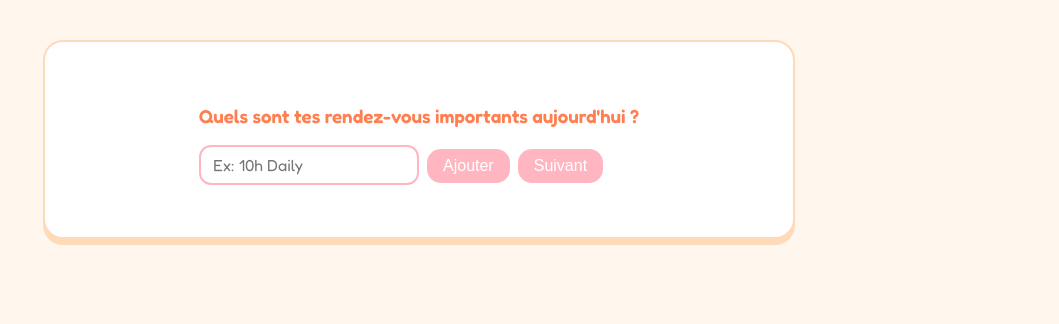
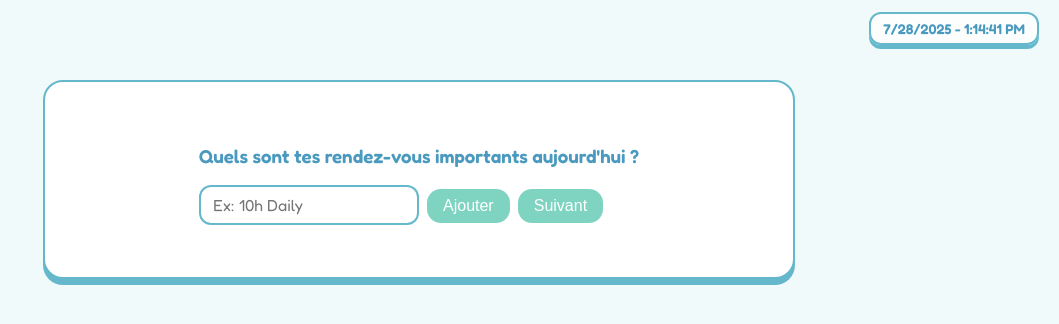
Before and after one commit to elisalenotre/daily-checkin, a React (Create React App) app: page /meetings in a window 1280 px wide. Shown: the top 324 px of the page, without its empty margins (221-1280 px from the left). Built offline with nearby package versions, Linux system fonts and the light colour scheme.

Commit message:
clock & new css

```diff
--- a/src/App.js
+++ b/src/App.js
@@ -5,6 +5,7 @@ import ImportantMeetings from './pages/ImportantMeetings';
 import ImportantTasks from './pages/ImportantTasks';
 import BonusTasks from './pages/BonusTasks';
 import Summary from './pages/Summary';
+import Clock from './components/Clock';
 
 function App() {
   const [data, setData] = useState({
@@ -15,6 +16,7 @@ function App() {
 
   return (
     <BrowserRouter>
+      <Clock />
       <Routes>
         <Route path="/" element={<Welcome />} />
         <Route path="/meetings" element={<ImportantMeetings data={data} setData={setData} />} />
--- /dev/null
+++ b/src/components/Clock.css
@@ -0,0 +1,14 @@
+.clock {
+  position: fixed;
+  top: 12px;
+  right: 20px;
+  background: rgba(255,255,255,0.8);
+  padding: 6px 12px;
+  border-radius: 12px;
+  border: 2px solid var(--secondary);
+  color: var(--accent);
+  font-weight: 600;
+  font-size: 14px;
+  box-shadow: 0 4px 0 var(--secondary);
+  z-index: 999;
+}
--- /dev/null
+++ b/src/components/Clock.js
@@ -0,0 +1,17 @@
+import React, { useState, useEffect } from 'react';
+import './Clock.css';
+
+export default function Clock() {
+  const [time, setTime] = useState(new Date());
+
+  useEffect(() => {
+    const interval = setInterval(() => setTime(new Date()), 1000);
+    return () => clearInterval(interval);
+  }, []);
+
+  return (
+    <div className="clock">
+      {time.toLocaleDateString()} - {time.toLocaleTimeString()}
+    </div>
+  );
+}
--- a/src/index.css
+++ b/src/index.css
@@ -1,9 +1,17 @@
 @import url('https://fonts.googleapis.com/css2?family=Fredoka:wght@400;600&display=swap');
+
+:root {
+  --primary: #7fd4c1;      /* vert clair pastel */
+  --secondary: #65b8cc;    /* bleu clair pastel */
+  --accent: #4a9abf;       /* bleu moyen doux */
+  --background: #f0fafa;   /* fond doux */
+  --text: #4a4a4a;         /* gris foncé */
+}
 
 body {
   font-family: 'Fredoka', sans-serif;
-  background-color: #fff7ee;
-  color: #4a4a4a;
+  background-color: var(--background);
+  color: var(--text);
   margin: 0;
   padding: 0;
 }
@@ -12,12 +20,12 @@ input {
   font-family: 'Fredoka', sans-serif;
   padding: 8px 12px;
   border-radius: 12px;
-  border: 2px solid #ffb6c1;
+  border: 2px solid var(--secondary);
   font-size: 16px;
 }
 
 button {
-  background-color: #ffb6c1;
+ background-color: var(--primary);
   border: none;
   color: white;
   font-size: 16px;
@@ -28,7 +36,7 @@ button {
 }
 
 button:hover {
-  background-color: #ff9aae;
+  background-color: var(--accent);
 }
 
 ul, li {
@@ -39,24 +47,25 @@ ul, li {
 
 h1, h2, h3 {
   text-align: center;
-  color: #ff7f50;
+  color: var(--accent);
 }
 
 .card {
   max-width: 700px;
-  margin: 40px auto;
+  margin: 0 auto;
+  margin-top: 10vh;
   padding: 24px;
   border-radius: 20px;
   background-color: white;
-  box-shadow: 0 6px 0 #ffdab9;
-  border: 2px solid #ffdab9;
+  box-shadow: 0 6px 0 var(--secondary);
+  border: 2px solid var(--secondary);
   align-items: center;
   justify-content: center;
   display: flex;
 }
 
 input[type="checkbox"] {
-  accent-color: #ff50eb;
+  accent-color: var(--accent);
   transform: scale(1.4);
   margin-right: 8px;
   cursor: pointer;
@@ -67,7 +76,7 @@ input[type="checkbox"] {
   display: flex;
   align-items: center;
   justify-content: center;
-  background-image: linear-gradient(to bottom, #fff7ee, #ffe4e1);
+  background-image: linear-gradient(to bottom, white, var(--background));
   animation: fade-in 2s ease-in-out;
 }
 
--- a/src/pages/Summary.js
+++ b/src/pages/Summary.js
@@ -1,9 +1,12 @@
 import React from 'react';
+import { useNavigate } from 'react-router-dom';
 
 export default function Summary({ data }) {
+  const navigate = useNavigate();
+
   return (
     <div className="card">
-    <div style={{ padding: '20px' }}>
+          <div style={{ padding: '20px' }}>
       <h2>Ta journée :</h2>
 
       <h3>Rendez-vous :</h3>
@@ -16,7 +19,8 @@ export default function Summary({ data }) {
         <h3>Tâches Bonus :</h3>
         {data.bonusTasks.map((b, i) => <div key={i}><input type="checkbox" /> {b}</div>)}
       </>}
-    </div>
+      <button style={{marginTop: '20px'}} onClick={() => navigate('/')}>Recommencer</button>
+      </div>
     </div>
   );
 }
```
Also changed, not shown: src/logo.svg (deleted).
